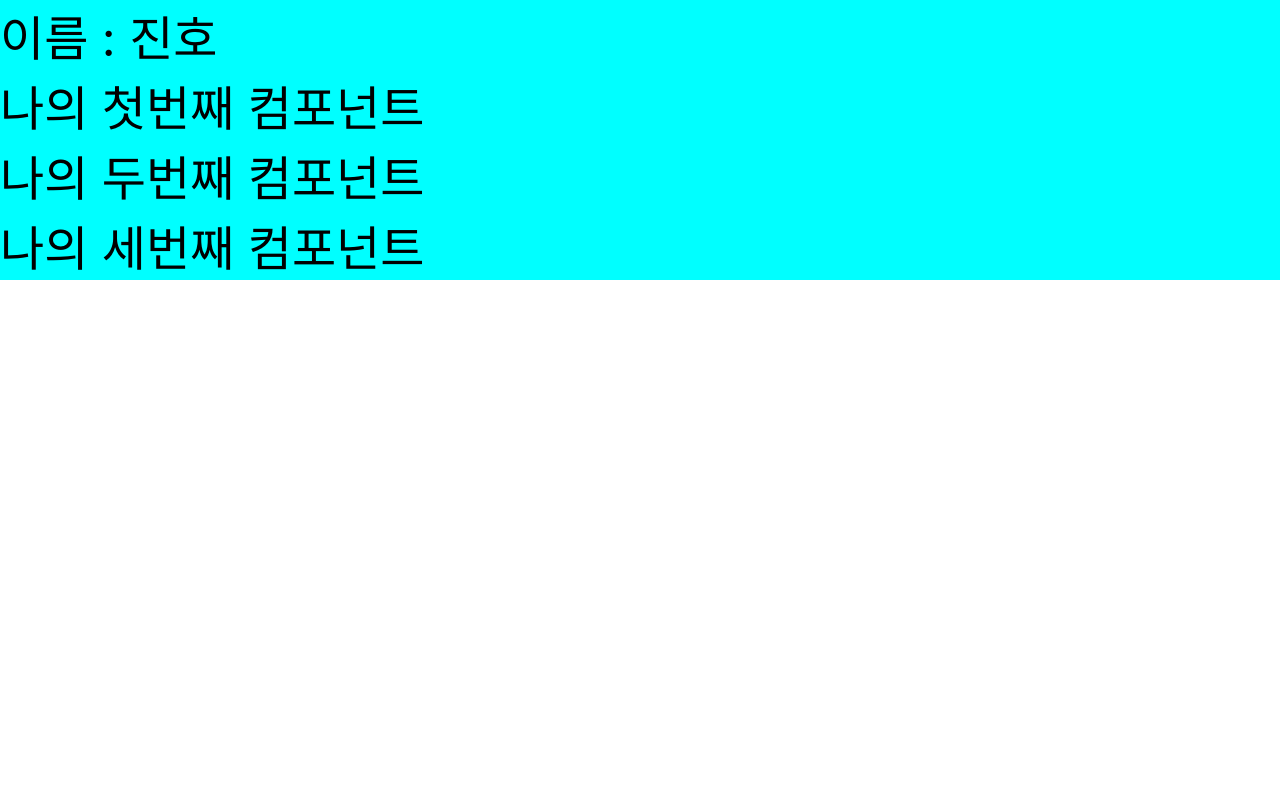
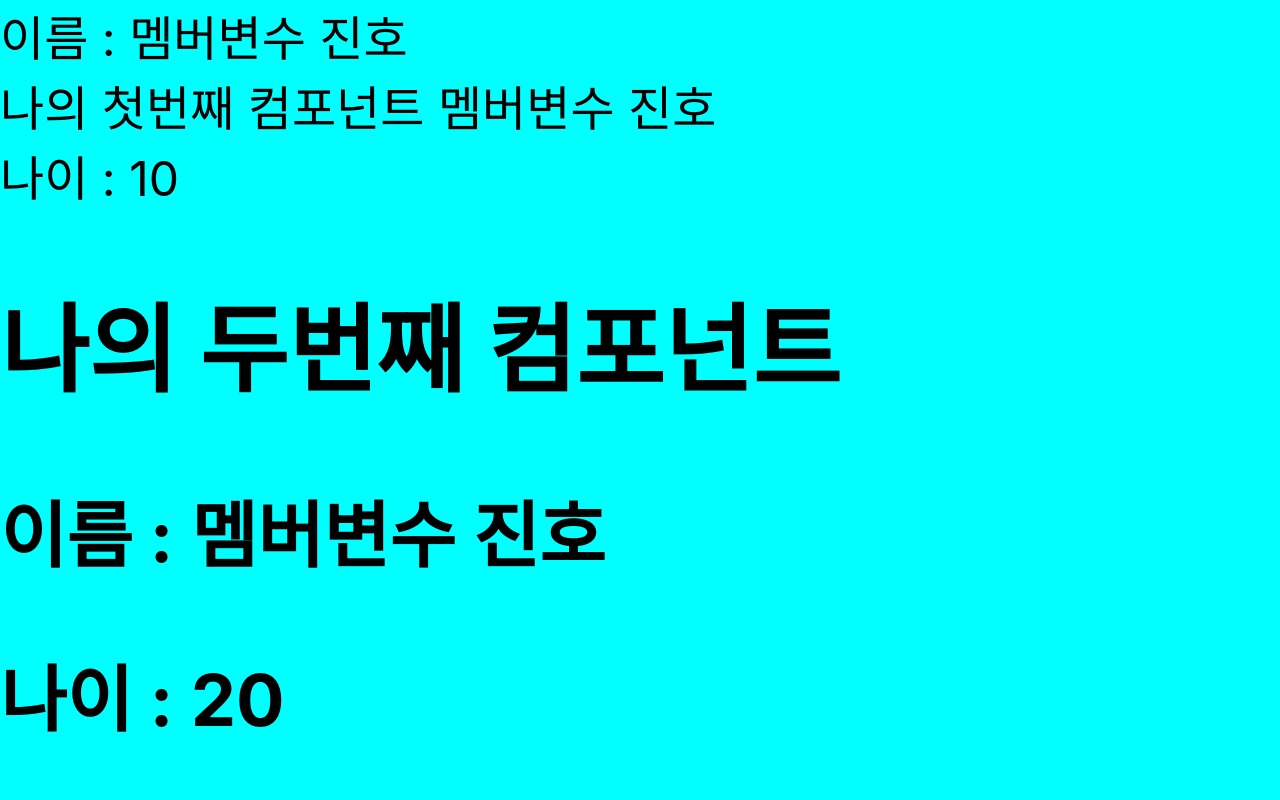
Before and after one commit to Hogrii/Douzone_React, a React (Create React App) app in the folder hello-app/: page / in a window 1280 px wide. Shown: the top 800 px of the page. Built offline with nearby package versions, Linux system fonts and the light colour scheme.

Commit message:
Props, children

```diff
--- /dev/null
+++ b/hello-app/src/App4.js
@@ -0,0 +1,33 @@
+import { Component } from 'react';
+import './App.css';
+
+import MyComponent from './comp/MyComponent';
+import MyComponent2 from './comp/MyComponent2';
+import MyComponent3 from './comp/MyComponent3';
+
+// 여러 개의 파일을 import할 경우 묶어서 할 수 있다
+// import { MyComponent, MyComponent2, MyComponent3 } from './comp';
+
+class App4 extends Component {
+  name = '멤버변수 진호';
+  render() {
+    return (
+      <div className="react">
+        이름 : {this.name}
+        <MyComponent name={this.name} age="10" />
+        <MyComponent2 name={this.name} age="20" />
+        자식등장
+        <MyComponent2 age="20" />
+        <MyComponent2 age="20">
+          [[[[[[
+          <MyComponent age="15" />
+          내용]]]]]]
+        </MyComponent2>
+        {/* 함수명(매개변수 -> 기본값) */}
+        <MyComponent3 name={this.name} age="30" />
+      </div>
+    );
+  }
+}
+
+export default App4;
--- a/hello-app/src/comp/MyComponent.js
+++ b/hello-app/src/comp/MyComponent.js
@@ -1,8 +1,20 @@
 import React, { Component } from 'react';
 
 class MyComponent extends Component {
+  constructor(props) {
+    // Component 안에 props를 받을 수  있는 변수가 이미 있다
+    // 따라서 super를 통해 값을 보내줘야 한다
+    // 값을 Component에 보내줘야 실제 객체가 만들어진다
+    super(props);
+  }
+
   render() {
-    return <div>나의 첫번째 컴포넌트</div>;
+    return (
+      <>
+        <div>나의 첫번째 컴포넌트 {this.props.name}</div>
+        <div>나이 : {this.props.age}</div>
+      </>
+    );
   }
 }
 
--- a/hello-app/src/comp/MyComponent2.js
+++ b/hello-app/src/comp/MyComponent2.js
@@ -1,7 +1,20 @@
 import React from 'react';
 
-export default function MyComponent2() {
-  return <div>나의 두번째 컴포넌트</div>;
+export default function MyComponent2(props) {
+  // props의 값은 변경 할 수 없음
+  // props.name = "지노" -> 안됨!
+  return (
+    <div>
+      <h1>나의 두번째 컴포넌트</h1>
+      <h2>이름 : {props.name}</h2>
+      <h2>나이 : {props.age}</h2>
+      {/* props.children은 사전에 이미 약속한 내용이다 */}
+      <h2>자식 : {props.children}</h2>
+    </div>
+  );
 }
 
+MyComponent2.defaultProps = {
+  name: '기본이름',
+};
 // export default MyComponent2;
--- a/hello-app/src/comp/MyComponent3.js
+++ b/hello-app/src/comp/MyComponent3.js
@@ -1,7 +1,13 @@
 import React from 'react';
 
-const MyComponent3 = () => {
-  return <div>나의 세번째 컴포넌트</div>;
+const MyComponent3 = (props) => {
+  return (
+    <>
+      <h1>나의 두번째 컴포넌트</h1>
+      <h2>이름 : {props.name}</h2>
+      <h2>나이 : {props.age}</h2>
+    </>
+  );
 };
 
 export default MyComponent3;
--- a/hello-app/src/index.js
+++ b/hello-app/src/index.js
@@ -4,12 +4,13 @@ import './index.css';
 import App from './App';
 import App2 from './App2';
 import App3 from './App3';
+import App4 from './App4';
 import reportWebVitals from './reportWebVitals';
 
 const root = ReactDOM.createRoot(document.getElementById('root'));
 root.render(
   <React.StrictMode>
-    <App3 />
+    <App4 />
   </React.StrictMode>
 );
 
```
Also changed, not shown: 1 other file (tests, documents, lock files or other folders).
